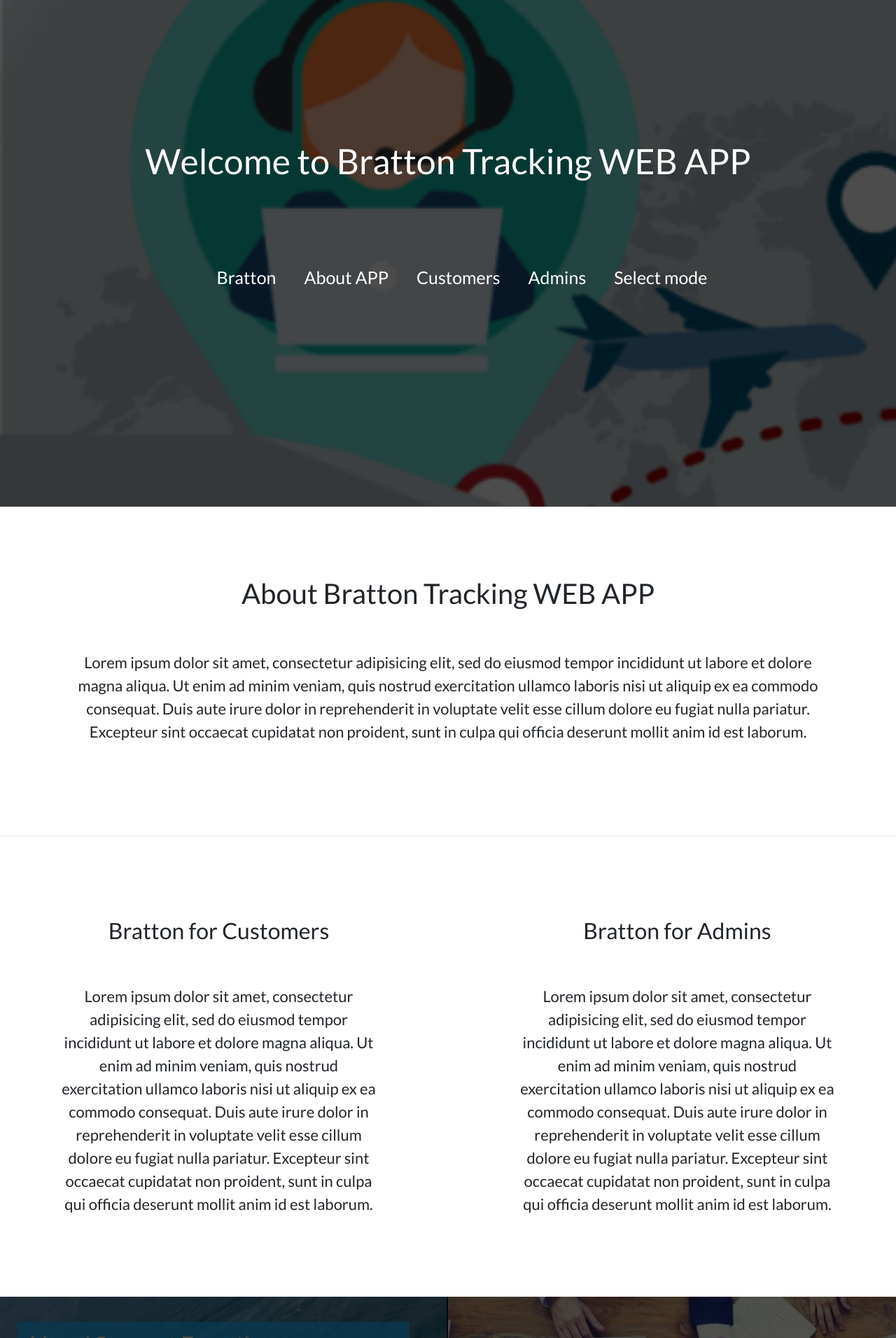
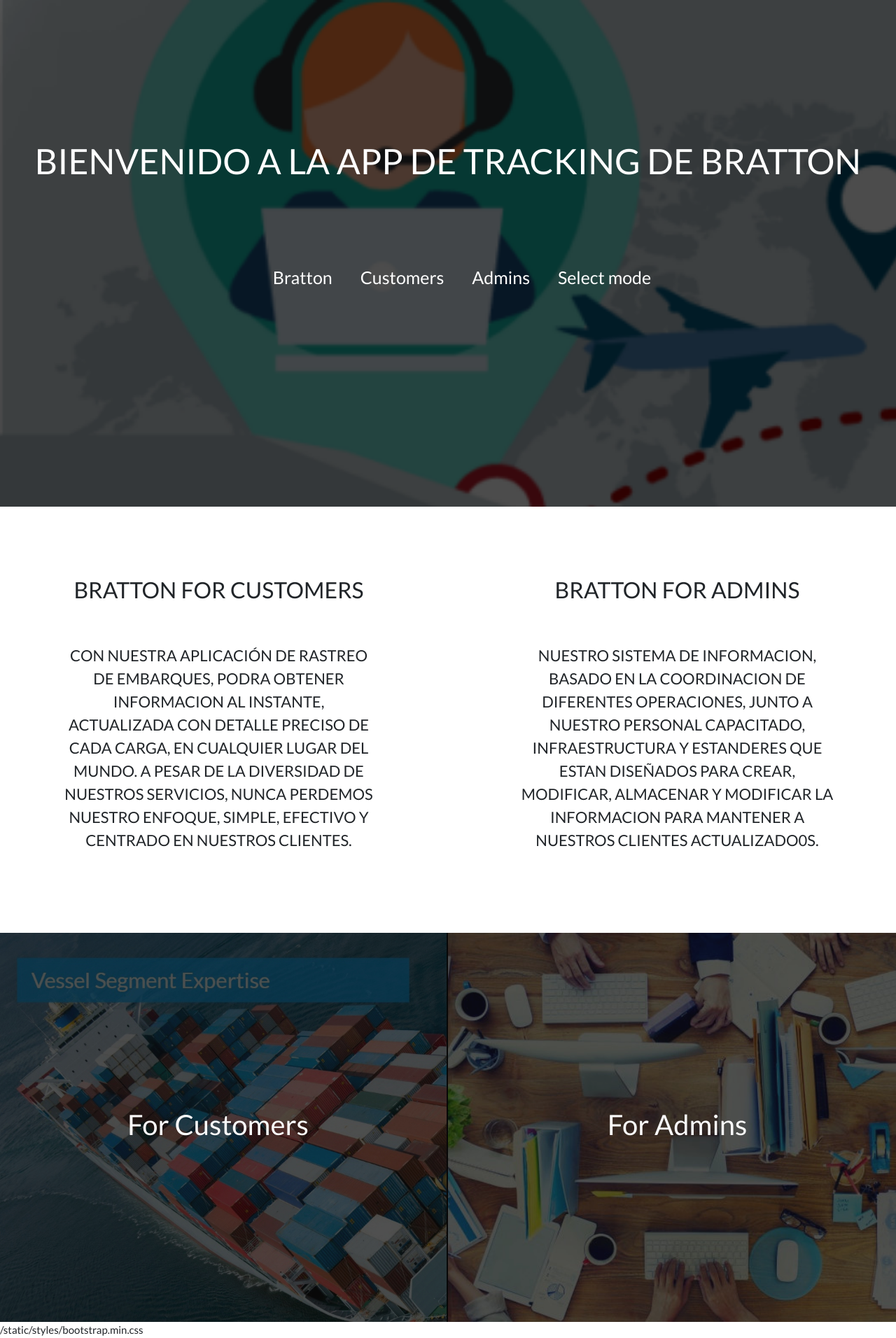
Before and after one commit to bartuchavezc/bratton-tracking, a Django app: page /home in a window 1280 px wide. Shown: the whole page at 70% size. Run offline with Django 3.2, Linux system fonts and the light colour scheme; parts of the project's set-up code (start-up, migrations or seed data) failed here and were passed over; some libraries are stand-ins or nearby versions.

Commit message:
vx cambio en index.html

```diff
--- a/templates/index.html
+++ b/templates/index.html
@@ -46,13 +46,12 @@
     -->
     <section class="header-init-page">
       <div class="title">
-        <h1>Welcome to Bratton Tracking WEB APP</h1>
+        <h1>BIENVENIDO A LA APP DE TRACKING DE BRATTON</h1>
       </div>
       <div class="navigation">
         <div class="menu">
           <ul>
             <li> <a href="http://bratton.com.ar"> Bratton </a> </li>
-            <li> <a href="#about-app"> About APP </a> </li>
             <li> <a href="#modes"> Customers </a> </li>
             <li> <a href="#modes"> Admins </a> </li>
             <li> <a href="#init-page">Select mode</a> </li>
@@ -60,30 +59,22 @@
         </div>
       </div>
     </section>
-    <section class="about-app description" id="about-app">
-      <div class="title">
-        <h2> About Bratton Tracking WEB APP </h2>
-      </div>
-      <div class="text">
-        <p> Lorem ipsum dolor sit amet, consectetur adipisicing elit, sed do eiusmod tempor incididunt ut labore et dolore magna aliqua. Ut enim ad minim veniam, quis nostrud exercitation ullamco laboris nisi ut aliquip ex ea commodo consequat. Duis aute irure dolor in reprehenderit in voluptate velit esse cillum dolore eu fugiat nulla pariatur. Excepteur sint occaecat cupidatat non proident, sunt in culpa qui officia deserunt mollit anim id est laborum. </p>
-      </div>
-    </section>
-    <hr>
     <section class="modes row" id="modes">
       <section class="about-app-users description col-md-6">
         <div class="title">
-          <h3>Bratton for Customers</h3>
+          <h3>BRATTON FOR CUSTOMERS</h3>
         </div>
         <div class="text">
-          <p>Lorem ipsum dolor sit amet, consectetur adipisicing elit, sed do eiusmod tempor incididunt ut labore et dolore magna aliqua. Ut enim ad minim veniam, quis nostrud exercitation ullamco laboris nisi ut aliquip ex ea commodo consequat. Duis aute irure dolor in reprehenderit in voluptate velit esse cillum dolore eu fugiat nulla pariatur. Excepteur sint occaecat cupidatat non proident, sunt in culpa qui officia deserunt mollit anim id est laborum.</p>
+          <p>CON NUESTRA APLICACIÓN DE RASTREO DE EMBARQUES, PODRA OBTENER INFORMACION AL INSTANTE, ACTUALIZADA CON DETALLE PRECISO DE CADA CARGA, EN CUALQUIER LUGAR DEL MUNDO.
+            A PESAR DE LA DIVERSIDAD DE NUESTROS SERVICIOS, NUNCA PERDEMOS NUESTRO ENFOQUE, SIMPLE, EFECTIVO Y CENTRADO EN NUESTROS CLIENTES.</p>
         </div>
       </section>
         <section class="about-app-admins description col-md-6">
           <div class="title">
-            <h3>Bratton for Admins</h3>
+            <h3>BRATTON FOR ADMINS</h3>
           </div>
           <div class="text">
-            <p>Lorem ipsum dolor sit amet, consectetur adipisicing elit, sed do eiusmod tempor incididunt ut labore et dolore magna aliqua. Ut enim ad minim veniam, quis nostrud exercitation ullamco laboris nisi ut aliquip ex ea commodo consequat. Duis aute irure dolor in reprehenderit in voluptate velit esse cillum dolore eu fugiat nulla pariatur. Excepteur sint occaecat cupidatat non proident, sunt in culpa qui officia deserunt mollit anim id est laborum.</p>
+            <p>NUESTRO SISTEMA DE INFORMACION, BASADO EN LA COORDINACION DE DIFERENTES OPERACIONES, JUNTO A NUESTRO PERSONAL CAPACITADO, INFRAESTRUCTURA Y ESTANDERES QUE ESTAN DISEÑADOS PARA CREAR, MODIFICAR, ALMACENAR Y MODIFICAR LA INFORMACION PARA MANTENER A NUESTROS CLIENTES ACTUALIZADO0S.</p>
           </div>
         </section>
     </section>
```
